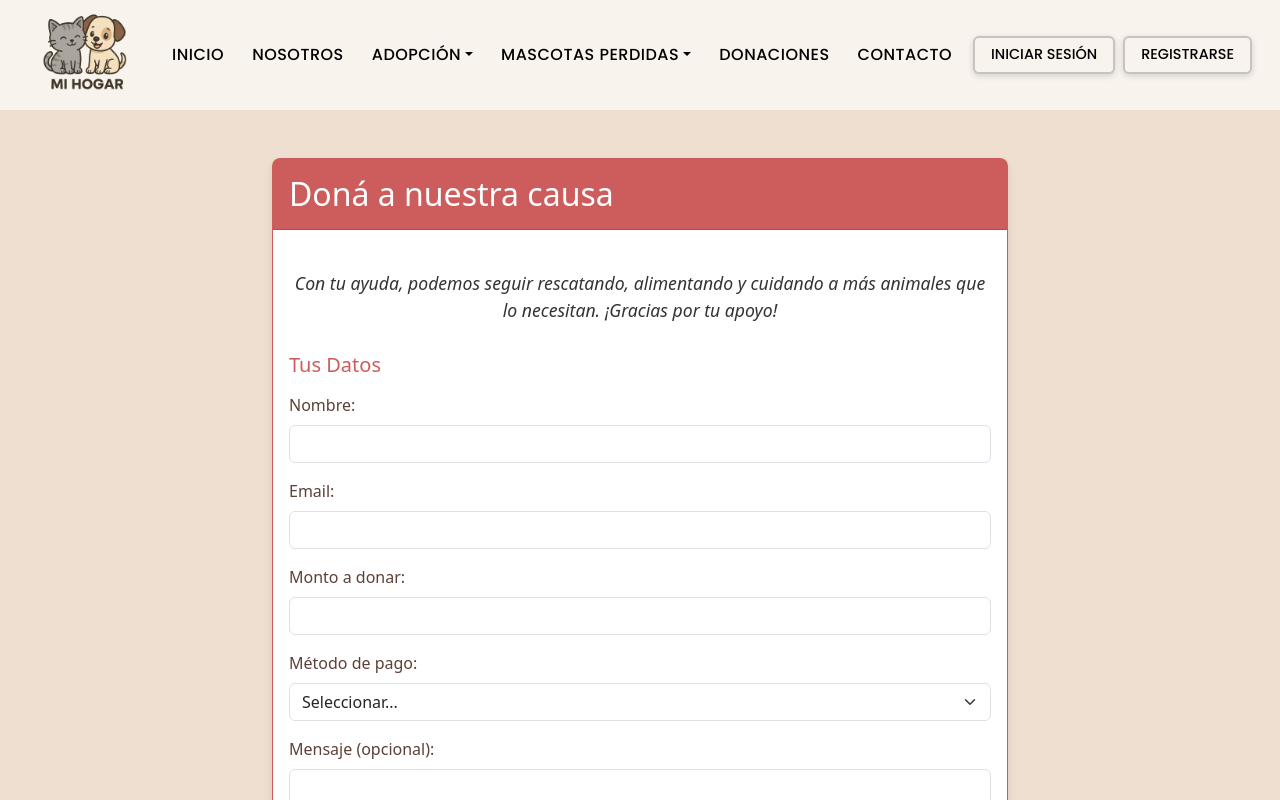
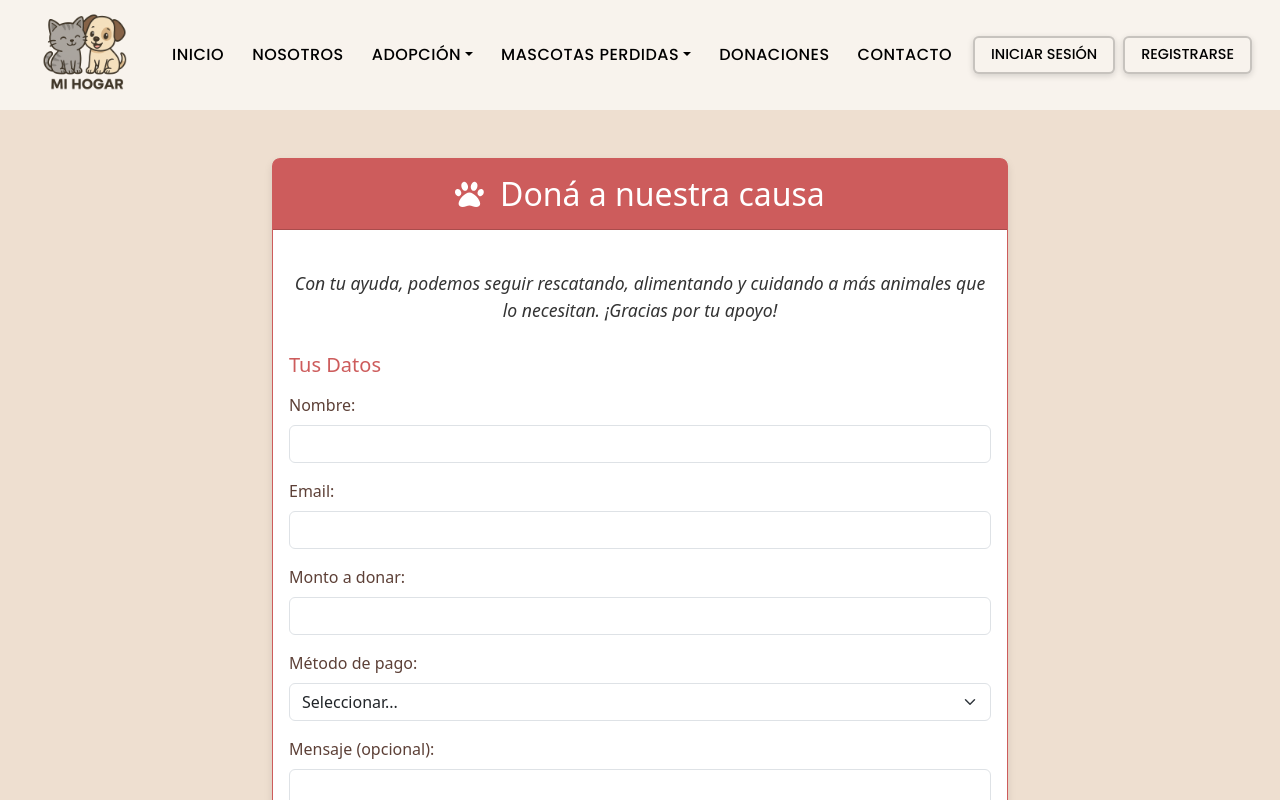
Before and after one commit to melinab1998/TPI-PROGRAMACION-III, a React (Vite) app in the folder frontend/: page /donation in a window 1280 px wide. Shown: the top 800 px of the page. Built offline with nearby package versions, Linux system fonts and the light colour scheme.

Commit message:
donation-title-change

```diff
--- a/frontend/src/pages/Donation/Donation.css
+++ b/frontend/src/pages/Donation/Donation.css
@@ -8,8 +8,27 @@
     background-color: #CD5C5C;
     color: white;
     padding: 1rem;
+    text-align: center;
     border-radius: 0.5rem 0.5rem 0 0;
-    }
+}
+
+.icono-patita {
+    color: white;
+    font-size: 1.5rem;
+}
+
+.titulo-con-icono {
+    display: flex;
+    justify-content: center;
+    align-items: center;
+    gap: 0.5rem;
+    color: white;
+  }
+
+  .icono-patita {
+    font-size: 1.8rem;
+    color: white;
+  }
 
 .donation-text {
     text-align: center;
--- a/frontend/src/pages/Donation/Donation.jsx
+++ b/frontend/src/pages/Donation/Donation.jsx
@@ -4,6 +4,7 @@ import { Form, Button, Alert, Card, Container, Row, Col } from 'react-bootstrap'
 import Swal from 'sweetalert2';
 import './Donation.css';
 import donationImg from "../../img/donation-alert.png";
+import { FaPaw } from 'react-icons/fa';
 
 function Donation() {
   const navigate = useNavigate();
@@ -111,9 +112,12 @@ function Donation() {
       <Row className="justify-content-center">
         <Col md={8}>
           <Card className="donation-card">
-            <Card.Header className="donation-header">
-              <h2 className="mb-0">Doná a nuestra causa</h2>
-            </Card.Header>
+          <Card.Header className="donation-header text-center">
+  <h2 className="titulo-con-icono mb-0">
+    <FaPaw className="icono-patita me-2" />
+    Doná a nuestra causa
+  </h2>
+</Card.Header>
             <Card.Body>
               <p className="donation-text">
                 Con tu ayuda, podemos seguir rescatando, alimentando y cuidando a más animales que lo necesitan. ¡Gracias por tu apoyo!
@@ -200,7 +204,7 @@ function Donation() {
                   <Button variant="secondary" className="btn-lost-pet-secondary" onClick={() => {
                   window.scrollTo(0, 0);
                   navigate('/');
-                  }}>Cancelar</Button>
+                  }}>Volver</Button>
                   <Button type="submit" className="btn-lost-pet-primary">Donar ahora</Button>
                 </div>
               </Form>
```
